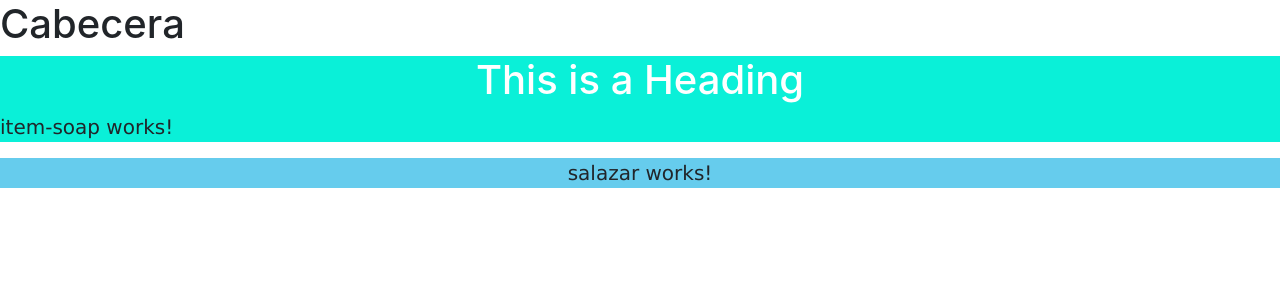
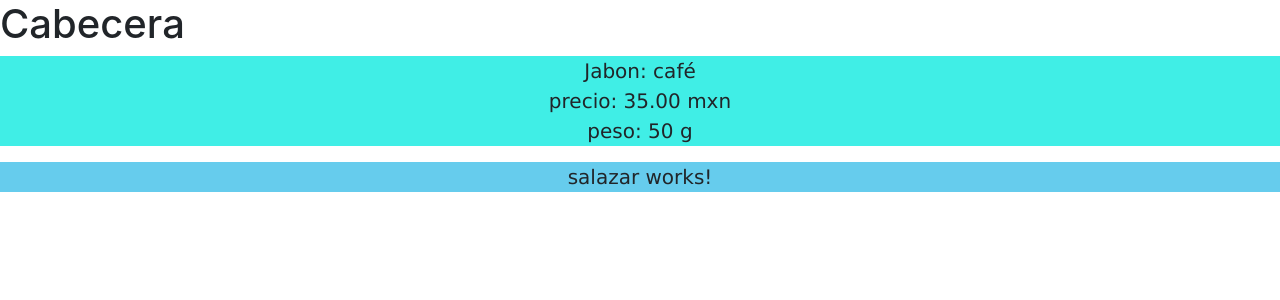
Before and after one commit to Aanxhel/Soap_To_Dommy, an Angular app in the folder Shirt/: page / in a window 1280 px wide. Shown: the top 300 px of the page. Built offline with nearby package versions, Linux system fonts and the light colour scheme.

Commit message:
se agregan elementos a componentes

```diff
--- a/Shirt/src/app/item-soap/item-soap.component.css
+++ b/Shirt/src/app/item-soap/item-soap.component.css
@@ -1,13 +1,7 @@
-body {
-  background-color:  #0af0d8 ;
-}
-
-h1 {
-  color: white;
-  text-align: center;
-}
 
 p {
   font-family: verdana;
   font-size: 20px;
+  text-align: center;
+  background-color:  #40eee6 ;
 }
--- a/Shirt/src/app/item-soap/item-soap.component.html
+++ b/Shirt/src/app/item-soap/item-soap.component.html
@@ -1,12 +1,8 @@
- <!DOCTYPE html>
-<html>
-<head>
-<title>Page Title</title>
-</head>
-<body>
-
-<h1>This is a Heading</h1>
-<p>item-soap works!</p>
-
-</body>
-</html>
+<p>
+	<!--
+		se manda a llamar con el nombre asignado con {{}}
+	-->
+	Jabon: {{nombreItem}}<br>
+	precio: {{pesoItem}} mxn<br>
+	peso: {{valorItem}} g<br>
+</p>
--- a/Shirt/src/app/item-soap/item-soap.component.ts
+++ b/Shirt/src/app/item-soap/item-soap.component.ts
@@ -6,8 +6,11 @@ import { Component, OnInit } from '@angular/core';
   styleUrls: ['./item-soap.component.css']
 })
 export class ItemSoapComponent  {
-
-  constructor() { }
-
+	/*
+		en este punto podemos asignar las variables
+	*/
+	nombreItem:string = "café" ;
+	pesoItem:number = "35.00";
+	valorItem:number = "50";
 
 }
```
Also changed, not shown: 1 other file (tests, documents, lock files or other folders).
